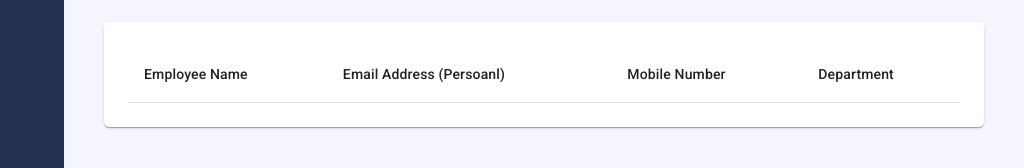
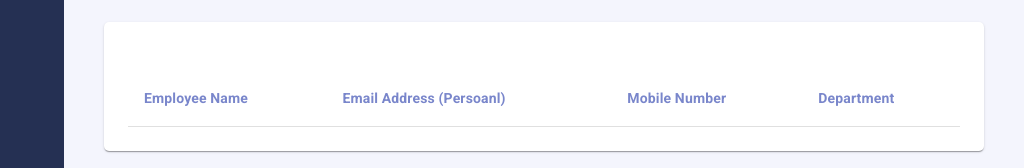
Before and after one commit to Avisa-GA/material-ui-react, a React (Create React App) app: page / in a window 1280 px wide. Shown: the part 632-800 px from the top of the page, without its empty margins (256-1280 px from the left). Built offline with nearby package versions, Linux system fonts and the light colour scheme.

Commit message:
wip: add styles to table

```diff
--- a/src/Components/useTable.js
+++ b/src/Components/useTable.js
@@ -1,8 +1,34 @@
 import React from "react";
-import { Table, TableCell, TableHead, TableRow } from "@material-ui/core";
+import {
+  makeStyles,
+  Table,
+  TableCell,
+  TableHead,
+  TableRow,
+} from "@material-ui/core";
+
+const useStyles = makeStyles((theme) => ({
+  table: {
+    marginTop: theme.spacing(3),
+    "& thead th": {
+      fontWeight: "600",
+      color: theme.palette.primary.light,
+    },
+    "& tbody td": {
+      fontWeight: "300",
+    },
+    "& tbody tr:hover": {
+      backgroundColor: "#fffbf2",
+      cursor: "pointer",
+    },
+  },
+}));
 
 export default function useTable(records, headCells) {
-  const TblContainer = (props) => <Table>{props.children}</Table>;
+  const classes = useStyles();
+  const TblContainer = (props) => (
+    <Table className={classes.table}>{props.children}</Table>
+  );
   const TblHead = (props) => (
     <TableHead>
       <TableRow>
```
